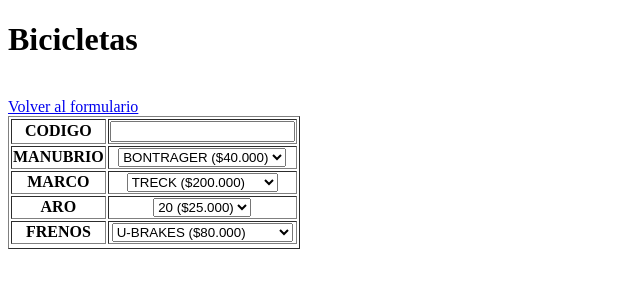
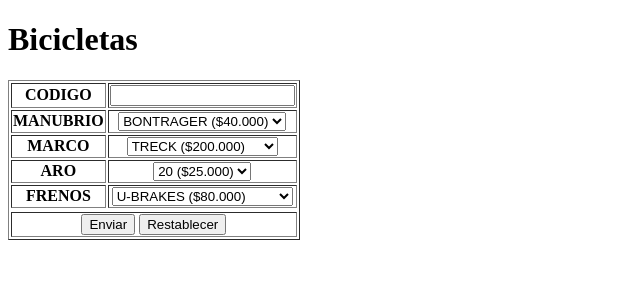
Before and after one commit to NiteX5/BackEnd, a Django app: page / in a window 1280 px wide. Shown: the top 300 px of the page, without its empty margins (0-640 px from the left). Run offline with Django 4.2, Linux system fonts and the light colour scheme.

Commit message:
Clase2_Proyecto2

```diff
--- a/Clase2_Proyecto2/proyecto2/bicicletas/templates/formulario.html
+++ b/Clase2_Proyecto2/proyecto2/bicicletas/templates/formulario.html
@@ -54,9 +54,13 @@
                     </td>
                 </tr>
                 <tr>
-                    <t
+                <tr>
+                    <th colspan='2'>
+                        <input type="submit" name="btnenv" value="Enviar">
+                        <input type="reset" name="btres" value="Restablecer">
+                    </th>
                 </tr>
-            </br><a href='/'>Volver al formulario</a>
+
             </table>
         </form>
     </body>
--- a/Clase2_Proyecto2/proyecto2/proyecto2/settings.py
+++ b/Clase2_Proyecto2/proyecto2/proyecto2/settings.py
@@ -37,6 +37,7 @@ INSTALLED_APPS = [
     'django.contrib.sessions',
     'django.contrib.messages',
     'django.contrib.staticfiles',
+    'bicicletas'
 ]
 
 MIDDLEWARE = [
--- a/Clase2_Proyecto2/proyecto2/proyecto2/urls.py
+++ b/Clase2_Proyecto2/proyecto2/proyecto2/urls.py
@@ -18,5 +18,6 @@ from django.contrib import admin
 from django.urls import path
 
 urlpatterns = [
-    path('', views.mostrarFormulario),
+    path('admin/', admin.site.urls),
+    path('', views.mostrarFormulario)
 ]
```
